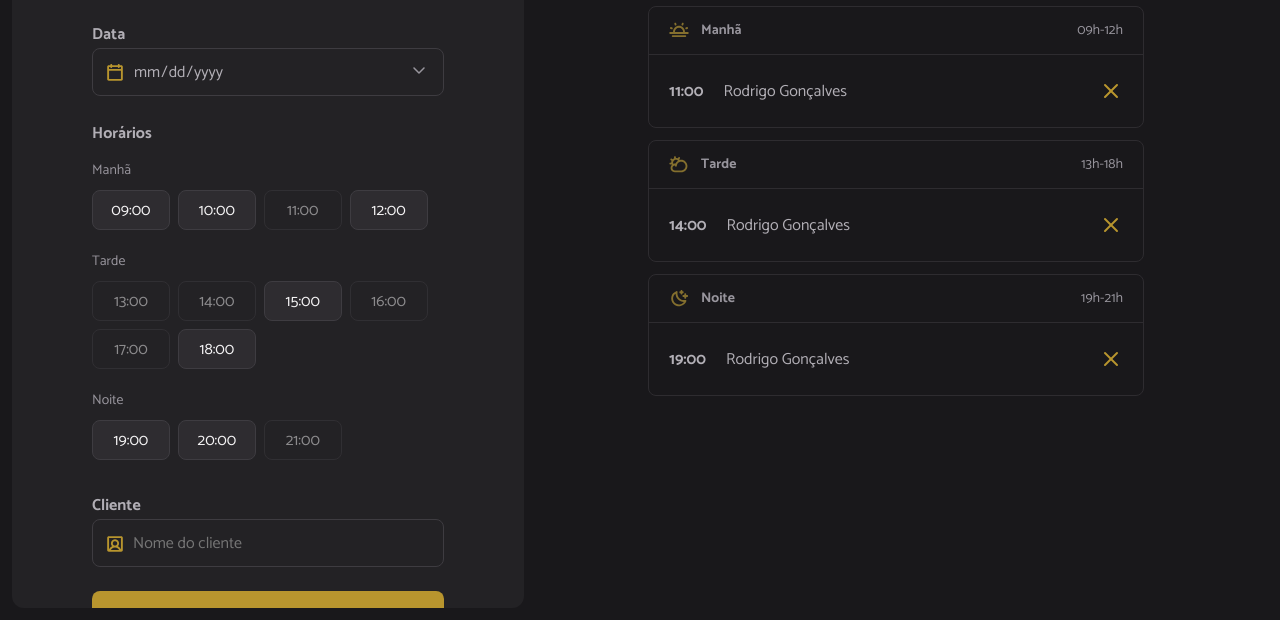
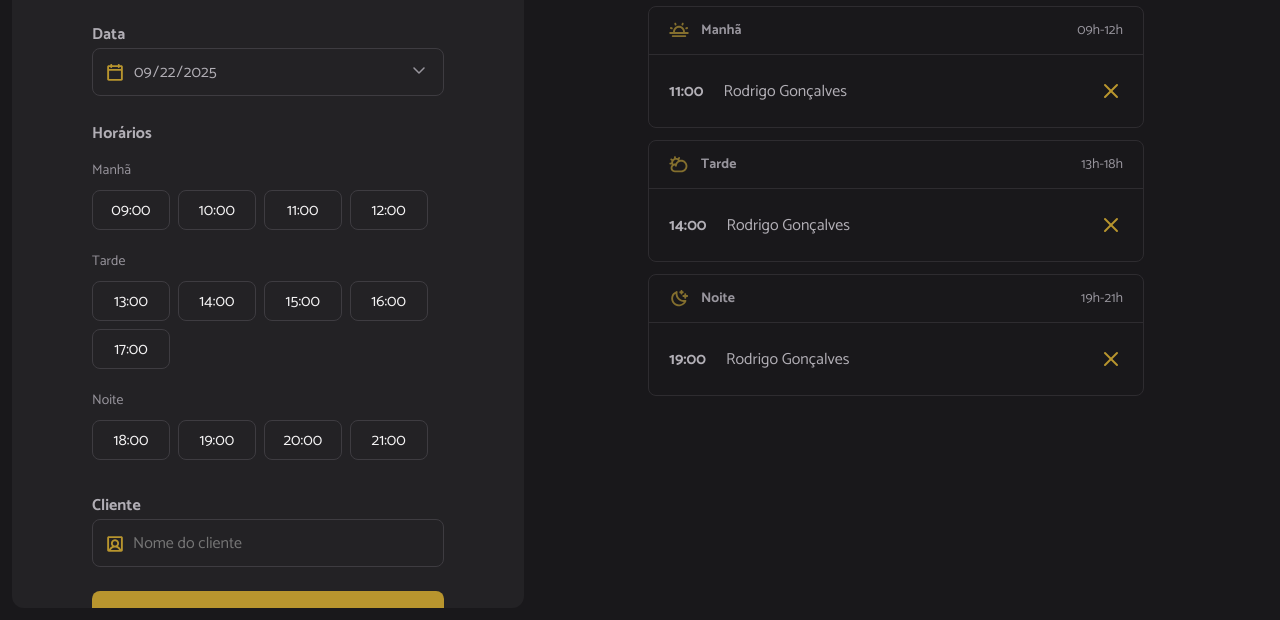
Before and after one commit to VGabrielS/hairday, a website built with webpack: page index.html in a window 1280 px wide. Shown: the part 180-800 px from the top of the page. Built offline with nearby package versions, Linux system fonts and the light colour scheme.

Commit message:
Manipulando o form

```diff
--- a/index.html
+++ b/index.html
@@ -36,21 +36,14 @@
 
         <span class="label">Horários</span>
         <ul id="hours" class="hours" aria-label="Horários disponíveis de manhã">
-          <!-- Exemplo: Manhã -->
+          <!-- Exemplo: Manhã
           <li data-period="morning" class="hour-period">Manhã</li>
           <li data-period="morning" value="09:00" class="hour hour-available">
             09:00
           </li>
-          <li data-period="morning" value="10:00" class="hour hour-available">
-            10:00
-          </li>
-          <li data-period="morning" value="11:00" class="hour hour-unavailable">
-            11:00
-          </li>
-          <li data-period="morning" value="12:00" class="hour hour-available">
-            12:00
-          </li>
-          <!-- Exemplo: Tarde  -->
+          -->
+
+          <!-- Exemplo: Tarde
           <li data-period="morning" class="hour-period">Tarde</li>
           <li
             data-period="afternoon"
@@ -58,46 +51,14 @@
             class="hour hour-unavailable"
           >
             13:00
-          </li>
-          <li
-            data-period="afternoon"
-            value="14:00"
-            class="hour hour-unavailable"
-          >
-            14:00
-          </li>
-          <li data-period="afternoon" value="15:00" class="hour hour-available">
-            15:00
-          </li>
-          <li
-            data-period="afternoon"
-            value="16:00"
-            class="hour hour-unavailable"
-          >
-            16:00
-          </li>
-          <li
-            data-period="afternoon"
-            value="17:00"
-            class="hour hour-unavailable"
-          >
-            17:00
-          </li>
-          <li data-period="afternoon" value="18:00" class="hour hour-available">
-            18:00
-          </li>
-          <!-- Exemplo: Noite -->
-          <li data-period="morning" class="hour-period">Noite</li>
+          </li> -->
 
+
+          <!-- Exemplo: Noite
+          <li data-period="night" class="hour-period">Noite</li>
           <li data-period="night" value="19:00" class="hour hour-available">
             19:00
-          </li>
-          <li data-period="night" value="20:00" class="hour hour-available">
-            20:00
-          </li>
-          <li data-period="night" value="21:00" class="hour hour-unavailable">
-            21:00
-          </li>
+          </li> -->
         </ul>
 
         <label for="client" class="label">Cliente</label>
--- a/src/main.js
+++ b/src/main.js
@@ -7,3 +7,9 @@ import "./libs/dayjs.js";
 import "./styles/global.css";
 import "./styles/form.css";
 import "./styles/schedule.css";
+
+// JS
+import "./modules/form/submit.js";
+import "./modules/form/date-change.js";
+
+import "./modules/page-load.js";
--- /dev/null
+++ b/src/modules/form/date-change.js
@@ -0,0 +1,7 @@
+import { schedulesDay } from "../schedules/load"
+
+// Selecionar o input de data
+const selectedDate = document.getElementById("date")
+
+// Recarrega a lista de horários quando o input de data mudar.
+selectedDate.onchange = () => schedulesDay()
--- /dev/null
+++ b/src/modules/form/hours-click.js
@@ -0,0 +1,16 @@
+export function hoursClick() {
+  const hours = document.querySelectorAll(".hour-available");
+
+  hours.forEach((available) => {
+    available.addEventListener("click", (selected) => {
+
+      // Removendo a classe hour-selected de todas as "li" não selecionadas.
+      hours.forEach((hour) => {
+        hour.classList.remove("hour-selected");
+      });
+
+      // Adiciona a classe na li clicada.
+      selected.target.classList.add("hour-selected");
+    });
+  });
+}
--- /dev/null
+++ b/src/modules/form/hours-load.js
@@ -0,0 +1,55 @@
+import dayjs from "dayjs";
+
+import { openingHours } from "../../utils/opening-hours.js";
+import { hoursClick } from "./hours-click.js";
+
+const hours = document.getElementById("hours");
+
+export function hoursLoad({ date }) {
+  //Limpa a lista de horários.
+  hours.innerHTML = ""
+
+  const opening = openingHours.map((hour) => {
+    // Recupera somente a hora
+    const [scheduleHour] = hour.split(":");
+
+    // Adiciona a hora na data e verifica se está no passado
+    const isHourPast = dayjs(date).add(scheduleHour, "hour").isAfter(dayjs());
+
+    // Defini se o horário está disponível.
+
+    return {
+      hour,
+      available: isHourPast,
+    };
+  });
+
+  // Renderizar os horários.
+  opening.forEach(({ hour, available }) => {
+    const li = document.createElement("li");
+    li.classList.add("hour");
+    li.classList.add(available ? "hour-available" : "hour-unvailable");
+
+    li.textContent = hour;
+
+    if (hour === "09:00") {
+      hourHeaderAdd("Manhã");
+    } else if (hour === "13:00") {
+      hourHeaderAdd("Tarde");
+    } else if (hour === "18:00") {
+      hourHeaderAdd("Noite");
+    }
+
+    hours.append(li);
+  });
+
+  // Adiciona o evento de clique nos horários disponiveis
+  hoursClick();
+}
+
+function hourHeaderAdd(title) {
+  const header = document.createElement("li");
+  header.classList.add("hour-period");
+  header.textContent = title;
+  hours.append(header);
+}
--- /dev/null
+++ b/src/modules/form/submit.js
@@ -0,0 +1,52 @@
+import dayjs from "dayjs";
+
+const form = document.querySelector("form");
+const clienteName = document.getElementById("client");
+const selectedDate = document.getElementById("date");
+
+// Data atual para formatar o input
+const inputToday = dayjs(new Date()).format("YYYY-MM-DD");
+
+// Carregar a data atual e define a data mínima
+selectedDate.value = inputToday;
+selectedDate.min = inputToday;
+
+form.onsubmit = (event) => {
+  // Previne o comportamento padrão de carregar a página.
+  event.preventDefault();
+
+  try {
+    // Recuperando o nome do cliente.
+    const name = clienteName.value.trim();
+
+    if (!name) {
+      return alert("Informe o nome do cliente!");
+    }
+
+    // Recupera o horário selecionado.
+    const hourSelected = document.querySelector(".hour-selected");
+
+    //Recupera o horário selecionado
+    if (!hourSelected) {
+      return alert("Selecione a hora");
+    }
+
+    // Recuperar somente a hora.
+    const [hour] = hourSelected.innerText.split(":");
+
+    // Inserir a hora na data.
+    const when = dayjs(selectedDate.value).add(hour, "hour")
+
+    // Gera um ID
+    const id= new Date().getTime()
+    console.log({
+      id,
+      name,
+      when
+    })
+
+  } catch (error) {
+    alert("Não foi possível realizar o agendamento");
+    console.log(error);
+  }
+};
--- /dev/null
+++ b/src/modules/page-load.js
@@ -0,0 +1,5 @@
+import { schedulesDay } from "./schedules/load.js"
+
+document.addEventListener("DOMContentLoaded", function () {
+  schedulesDay()
+});
--- /dev/null
+++ b/src/modules/schedules/load.js
@@ -0,0 +1,12 @@
+import { hoursLoad } from "../form/hours-load.js";
+
+// Seleciona o input de data.
+const selectedDate = document.getElementById("date");
+
+export function schedulesDay() {
+  // Obtém a data do input
+  const date = selectedDate.value;
+
+  // Renderiza as horas disponíveis.
+  hoursLoad({ date });
+}
--- /dev/null
+++ b/src/utils/opening-hours.js
@@ -0,0 +1,15 @@
+export const openingHours = [
+    "09:00",
+    "10:00",
+    "11:00",
+    "12:00",
+    "13:00",
+    "14:00",
+    "15:00",
+    "16:00",
+    "17:00",
+    "18:00",
+    "19:00",
+    "20:00",
+    "21:00",
+]
```
Also changed, not shown: dist/index.html, dist/main.js, 1 other file.
